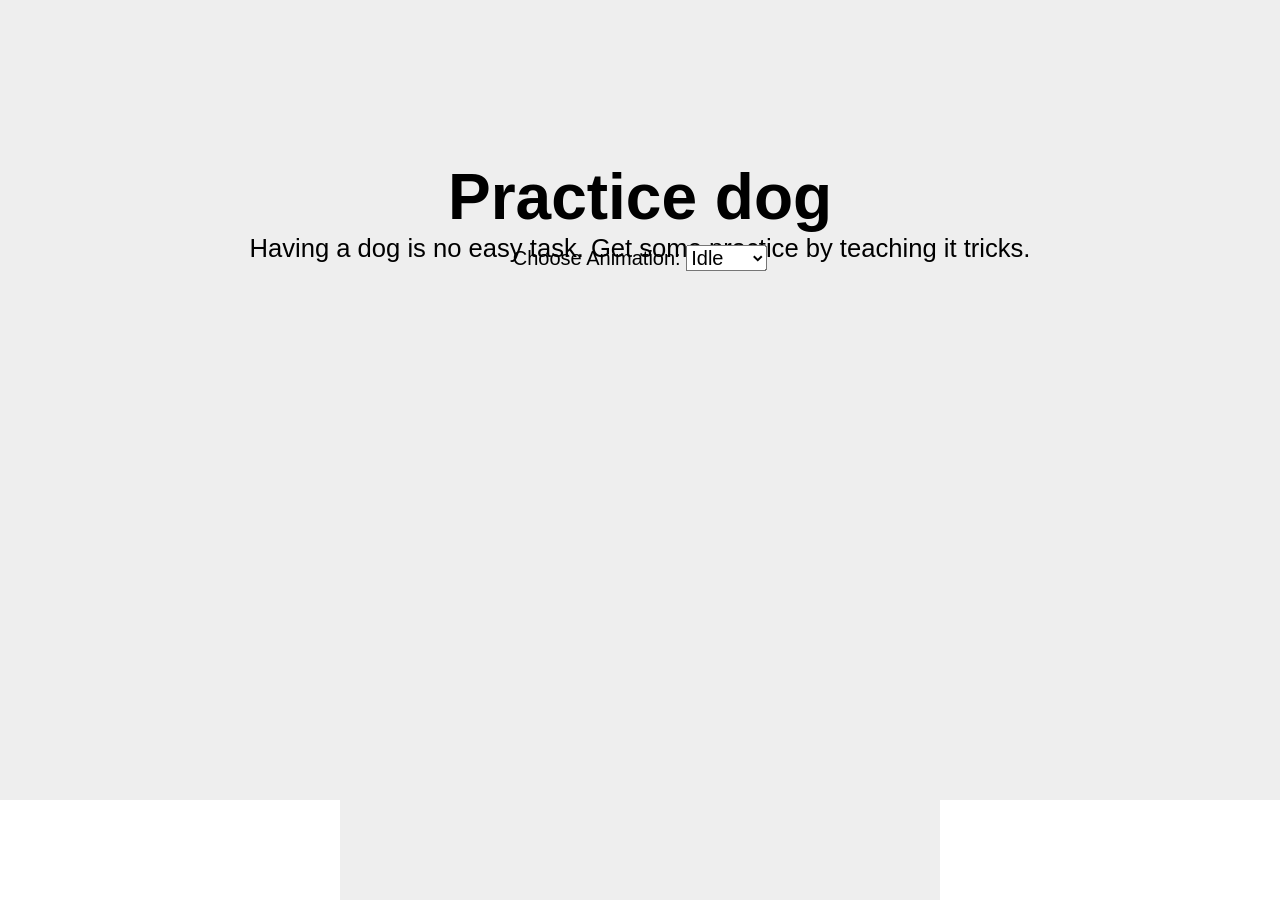
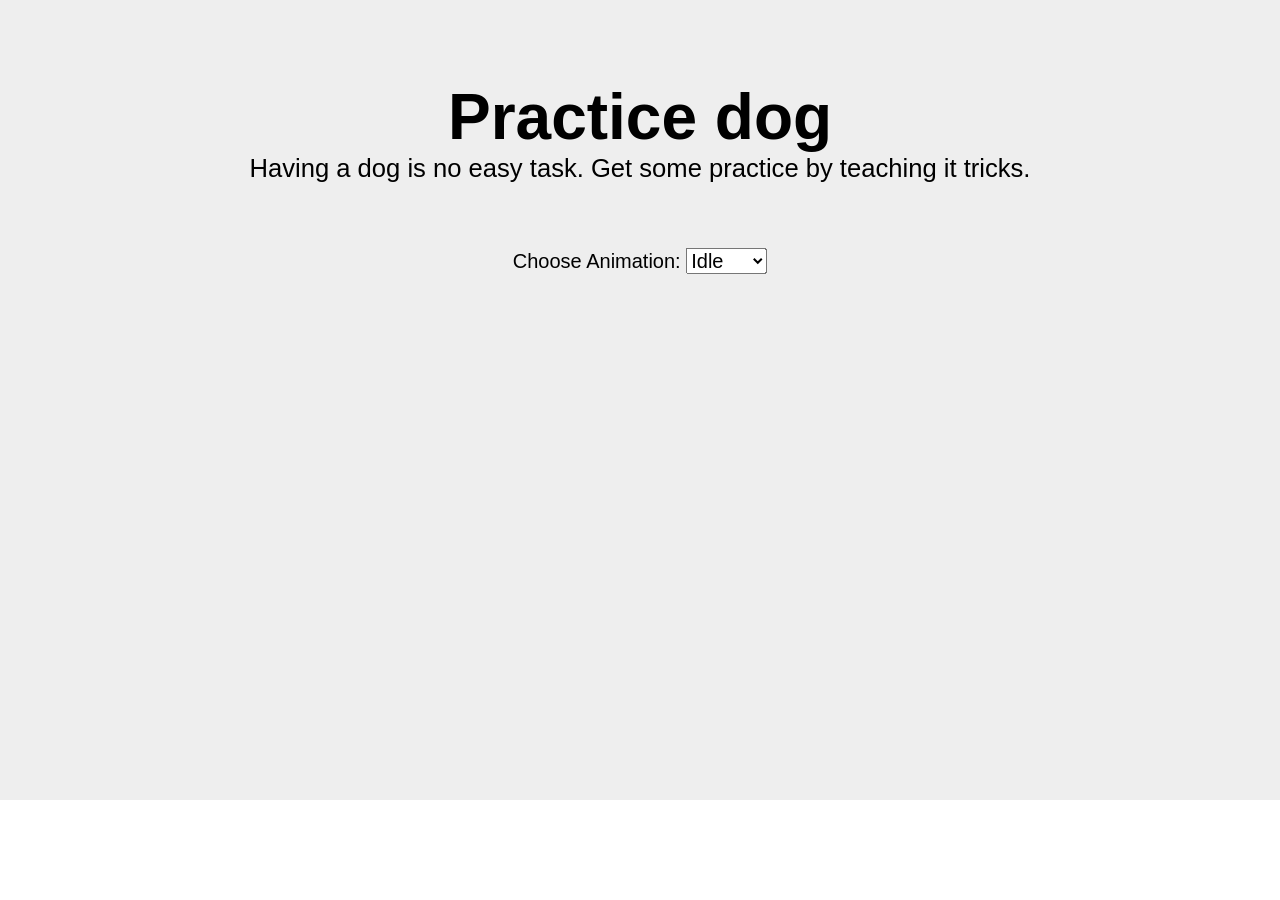
Before and after one commit to federico-barbieri/shadow-dog, a plain HTML site: page index.html in a window 1280 px wide. After the commit the page ends 800 px from the top, so only its background shows below. Drawn offline with Linux system fonts and the light colour scheme; a web font is replaced by a local one.

Commit message:
positioning

```diff
--- a/shadow.css
+++ b/shadow.css
@@ -25,9 +25,9 @@
     position: absolute;
     top: 30%;
     left: 50%;
-    transform: translate(-50%, 10%);
-    width: 600px;
-    height: 600px;
+    transform: translate(-50%, 30%);
+    width: 400px;
+    height: 400px;
     background-color: var(--gray);
 }
 
@@ -36,7 +36,7 @@
     z-index: 10;
     top: 30%;
     left: 50%;
-    transform: translate(-50%, 20%);
+    transform: translate(-50%, 30%);
 }
 
 .controls, select, option{
@@ -51,7 +51,7 @@ h1{
     font-weight: 700;
     font-style: normal;
     font-size: 5vw;
-    padding-top: 10rem;
+    padding-top: 5rem;
 }
 
 p{
```
